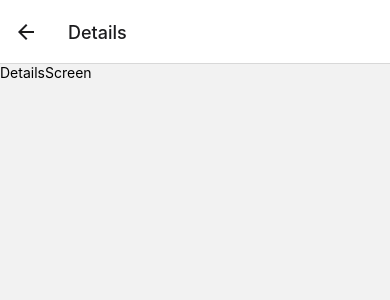
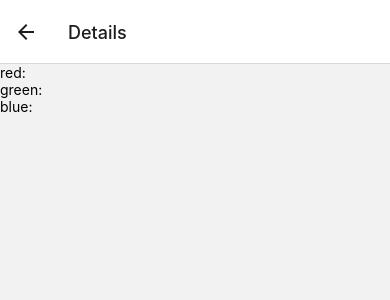
Before and after one commit to chiawt/pcmod3-1, a React Native app: screen / in a window 390 px wide. Both pictures are taken after a click on the element 195 px from the left and 174 px from the top of the page. Shown: the top 300 px of the page. Built offline with nearby package versions, Linux system fonts and the light colour scheme.

Commit message:
Add color code to the detail screen

```diff
--- a/App.js
+++ b/App.js
@@ -59,7 +59,9 @@ function DetailsScreen({route}){
   const { red, green, blue } = route.params;
   return (
     <View style={{backgroundColor: `rgb(${red}, ${green}, ${blue})`, flex:1}}>
-      <Text>DetailsScreen</Text>
+      <Text>red: {red}</Text>
+      <Text>green: {green}</Text>
+      <Text>blue: {blue}</Text>
     </View>
   )
 }
```
